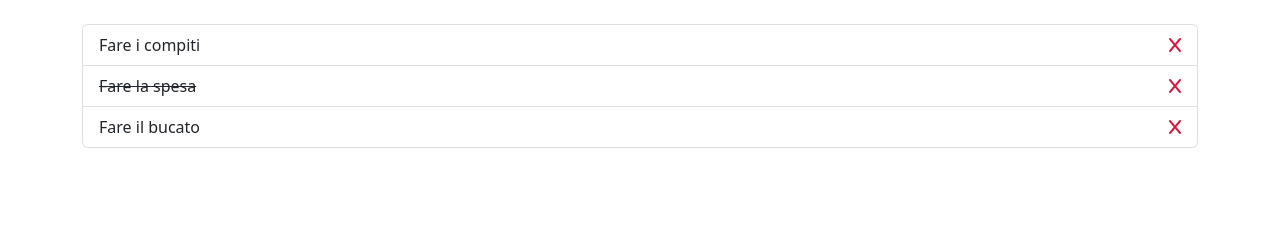
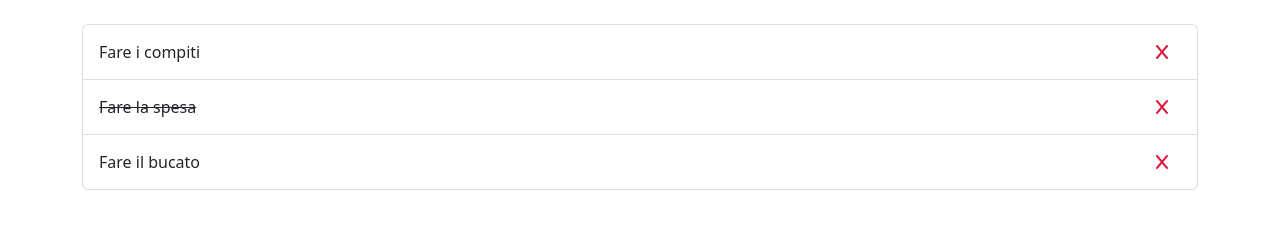
Before and after one commit to Lorenzo789/vue-todolist, a plain HTML site: page index.html in a window 1280 px wide. Drawn offline with nearby package versions, Linux system fonts and the light colour scheme.

Commit message:
milestone 2

```diff
--- a/index.html
+++ b/index.html
@@ -25,10 +25,13 @@
 <body>
     <main id="root" class="container my-4">
         <ul class="list-group">
-            <li class="list-group-item d-flex" :class="{'text-decoration-line-through': element.done == true}"
+            <li class="list-group-item d-flex align-items-center"
+                :class="{'text-decoration-line-through': element.done == true}"
                 v-for="(element, index) in todos">
+
                 {{ element.text }}
-                <a href="#" class="ms-auto ms_color_x"><i class="fa-solid fa-x"></i></a>
+
+                <button @click="removeToDo(index, 1)" class="btn ms-auto ms_color_x"><i class="fa-solid fa-x"></i></button>
             </li>
         </ul>
     </main>
--- a/js/main.js
+++ b/js/main.js
@@ -16,6 +16,8 @@ const app = new Vue (
 
         data: {
 
+            activeIndex: 0,
+
             todos: [
                 {
                     text: 'Fare i compiti',
@@ -30,6 +32,12 @@ const app = new Vue (
                     done: false
                 }
             ]
+        },
+
+        methods: {
+            removeToDo: function(index){
+                this.todos.splice(index, 1);
+            }
         }
     }
 )
```
